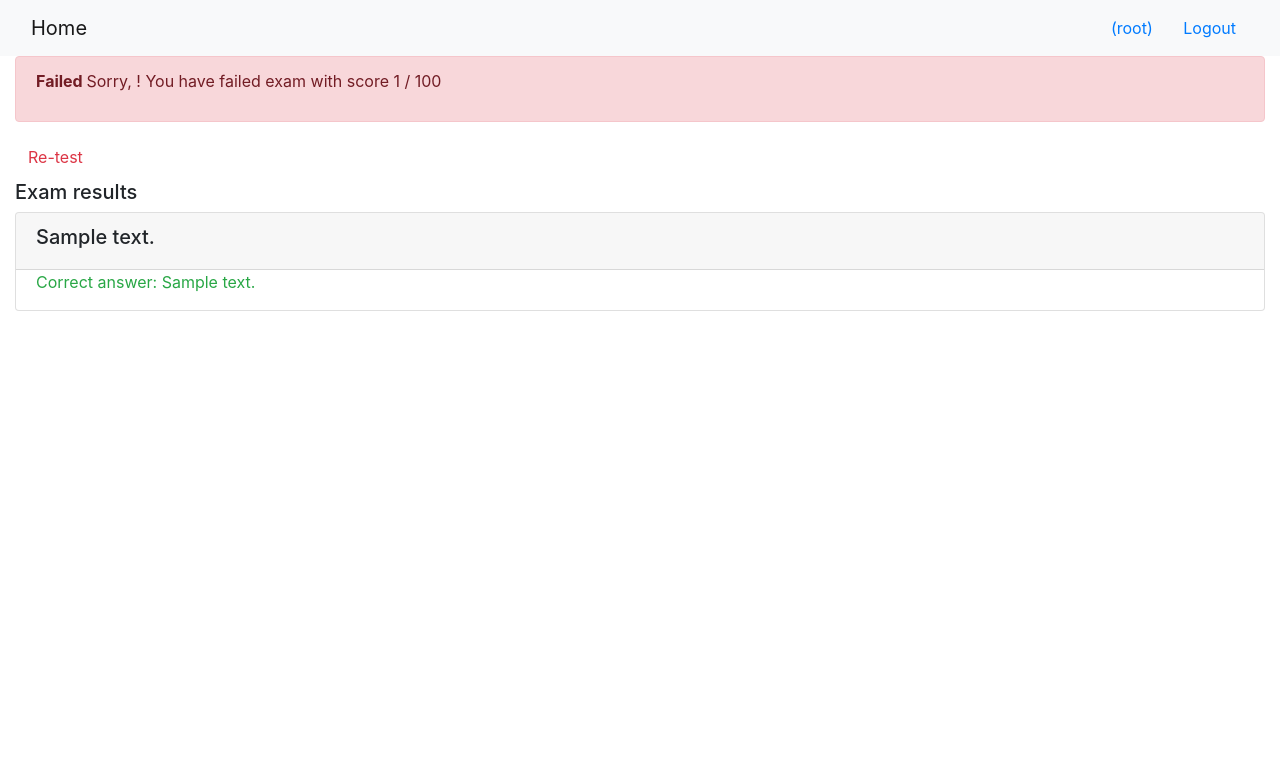
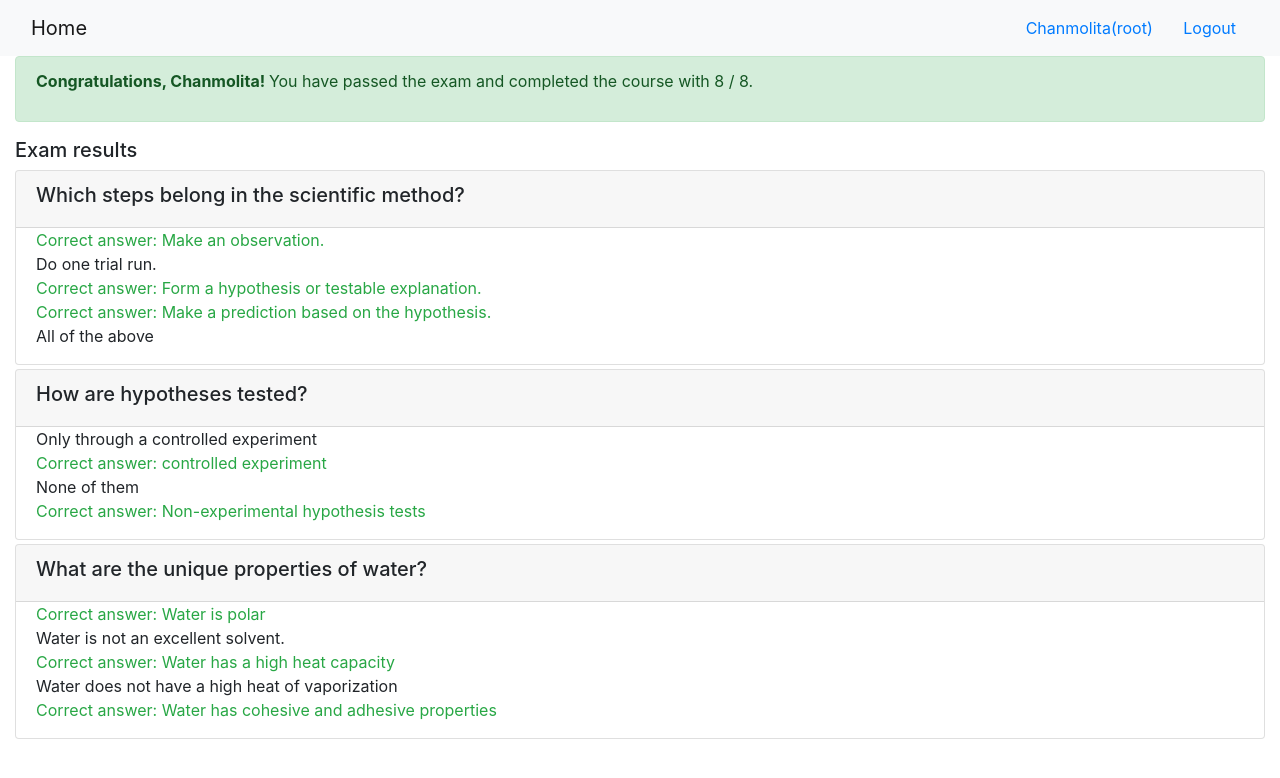
Before and after one commit to molitanuon/django_project, a Django app: page /onlinecourse/course/1/submission/1/result/ in a window 1280 px wide. Shown: the top 778 px of the page. Run offline with Django 3.2, Linux system fonts and the light colour scheme; a user stored in the database is signed in; data comes from the database, SQL or seed files in the repository; tables that the repository leaves empty hold one stand-in row (values such as "Sample post"); some libraries are stand-ins or nearby versions.

Commit message:
fix exam result, working calculation

```diff
--- a/onlinecourse/models.py
+++ b/onlinecourse/models.py
@@ -107,7 +107,7 @@
     # question text
     question_text = models.TextField()
     # question grade/mark
-    question_mark = models.IntegerField()
+    question_grade = models.IntegerField()
     # <HINT> A sample model method to calculate if learner get the score of the question
     def is_get_score(self, selected_ids):
        all_answers = self.choice_set.filter(is_correct=True).count()
@@ -117,8 +117,6 @@
        else:
            return False
 
-    def __str__(self):
-        return self.question_text
 
 
 #  <HINT> Create a Choice Model with:
@@ -131,8 +129,6 @@
     question = models.ForeignKey(Question, on_delete=models.CASCADE)
     choice_text = models.TextField()
     is_correct = models.BooleanField()
-    def __str__(self):
-        return self.choice_text
 
 
 # <HINT> The submission model
--- a/onlinecourse/templates/onlinecourse/exam_result_bootstrap.html
+++ b/onlinecourse/templates/onlinecourse/exam_result_bootstrap.html
@@ -41,7 +41,7 @@
        <!--HINT Display passed info -->
        <p>
            <b>Congratulations, {{user.first_name}}! </b>
-           You have passed the exam and completed the course with {{grade}} / 100
+           You have passed the exam and completed the course with {{mark}} / {{total_score}}.
        </p>
     </div>
         {% else %}
@@ -51,7 +51,7 @@
 
             <b> Failed </b>
                 Sorry, {{user.first_name}}!
-                You have failed exam with score {{grade}} / 100
+                You have failed exam with score {{mark}} / {{total_score}}.
             </p>
         </div>
         <a class="btn btn-link text-danger" href="{% url 'onlinecourse:course_details' course.id %}">Re-test</a>
@@ -66,11 +66,11 @@
                 <div class="form-group">
                     {% for choice in question.choice_set.all %}
                     <div class="form-check">
-                        {%if choice.is_correct%}
+                        {%if choice.is_correct and choice.id in choices%}
                         <div class="text-success">Correct answer: {{ choice.choice_text }}</div>
-                        {%elif choice.is_correct and not choice in choices%}
+                        {%elif choice.is_correct and not choice.id in choices%}
                         <div class="text-warning">Not selected: {{ choice.choice_text }}</div>
-                        {%elif not choice.is_correct and choice in choices%}
+                        {%elif not choice.is_correct and choice.id in choices%}
                         <div class="text-danger">Wrong answer: {{ choice.choice_text }}</div>
                         {%else%}
                         <div>{{ choice.choice_text }}</div>
--- a/onlinecourse/views.py
+++ b/onlinecourse/views.py
@@ -123,7 +123,7 @@
     user = request.user
     course = get_object_or_404(Course, pk=course_id)
 
-    enrollment = Enrollment.objects.filter(user=user, course=course).get()
+    enrollment = Enrollment.objects.get(user=user, course=course)
     choices = extract_answers(request)
     submission = Submission.objects.create(enrollment_id=enrollment.id)
 
@@ -157,20 +157,32 @@
 def show_exam_result(request, course_id, submission_id):
     context = {}
     course = Course.objects.get(id = course_id)
-    submit= Submission.objects.get(id = submission_id)
-    selected = Submission.objects.filter(id=submission_id).values_list('choices', flat=True)
+    submit = Submission.objects.get(id = submission_id)
+    choices = Submission.objects.filter(id = submission_id).values_list('choices', flat=True)
 
-    score = 0
+    total_score = 0
+    mark = 0
 
-    # for question in course.question_set.all():
-    #     total_score = total_score + question.grade
-    #     if(question.is_get_score(choices)):
-    #         mark = mark + 1
+    # for choice in selected_choice:
+    #     total_score += Question.objects.filter(choice).first().question_mark
+    #     score += Question.objects.filter(choice, is_correct=True).first().question_mark
 
     for i in submit.choices.all().filter(is_correct=True).values_list('question'):
-        score += Question.objects.filter(id=i[0]).first().question_mark
-    context['selected'] = selected
-    context['grade'] = score
+        # mark += Question.objects.filter(id=i[0]).first().question_grade
+        mark += 1
+
+    # for i in submit.choices.all().values_list('question'):
+    #     total_score += Question.objects.filter(id=i[0]).first().question_grade
+
+    for lesson in course.lesson_set.all():
+        for question in lesson.question_set.all():
+            total_score += question.question_grade
+
+
+    context['choices'] = choices
+    context['mark'] = mark
+    context['total_score'] = total_score
+    context['grade'] = int(mark) / total_score * 100
     context['course'] = course
 
     return render(request, 'onlinecourse/exam_result_bootstrap.html', context)
```
Also changed, not shown: db.sqlite3.
